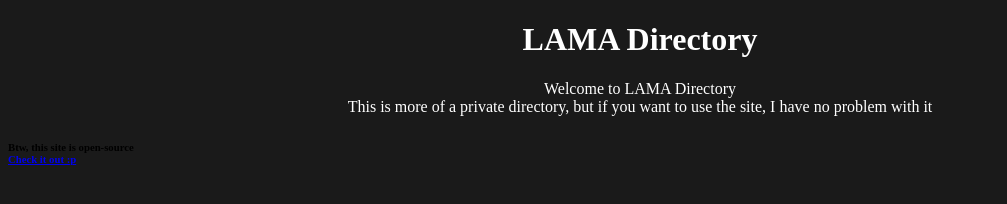
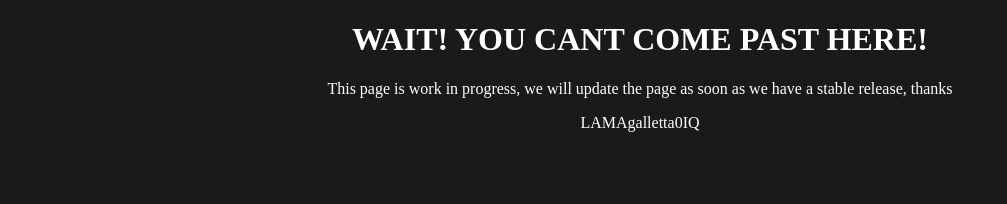
Before and after one commit to LAMAgalletta0IQ/lamagalletta0iq.github.io, a plain HTML site: page index.html in a window 1280 px wide. Shown: the whole page, without its empty margins (0-1007 px from the left). Drawn offline with Linux system fonts and the light colour scheme.

Commit message:
Update index.html

```diff
--- a/index.html
+++ b/index.html
@@ -1,16 +1,15 @@
 <!DOCTYPE html>
-<html lang="en">
+
+<html lang="eng"></html>
 <head>
-    <meta charset="UTF-8">
+    <meta charset = "UTF-8">
     <meta name="viewport" content="width=device-width, initial-scale=1.0">
-    <title>/ - LAMA Directory</title>
     <link rel="stylesheet" href="styles.css">
+    <title>LAMADirectory - WIP</title>
 </head>
 
 <body>
-    <h1>LAMA Directory</h1>
-    <p>Welcome to LAMA Directory <br>This is more of a private directory, but if you want to use the site, I have no problem with it</p>
-    <h6>Btw, this site is open-source <br>
-    <a href="https://github.com/LAMAgalletta0IQ" target="_blank">Check it out :p</a></h6>
+    <h1>WAIT! YOU CANT COME PAST HERE!</h1>
+    <p>This page is work in progress, we will update the page as soon as we have a stable release, thanks</p>
+    <p>LAMAgalletta0IQ</p>
 </body>
-</html>
```
